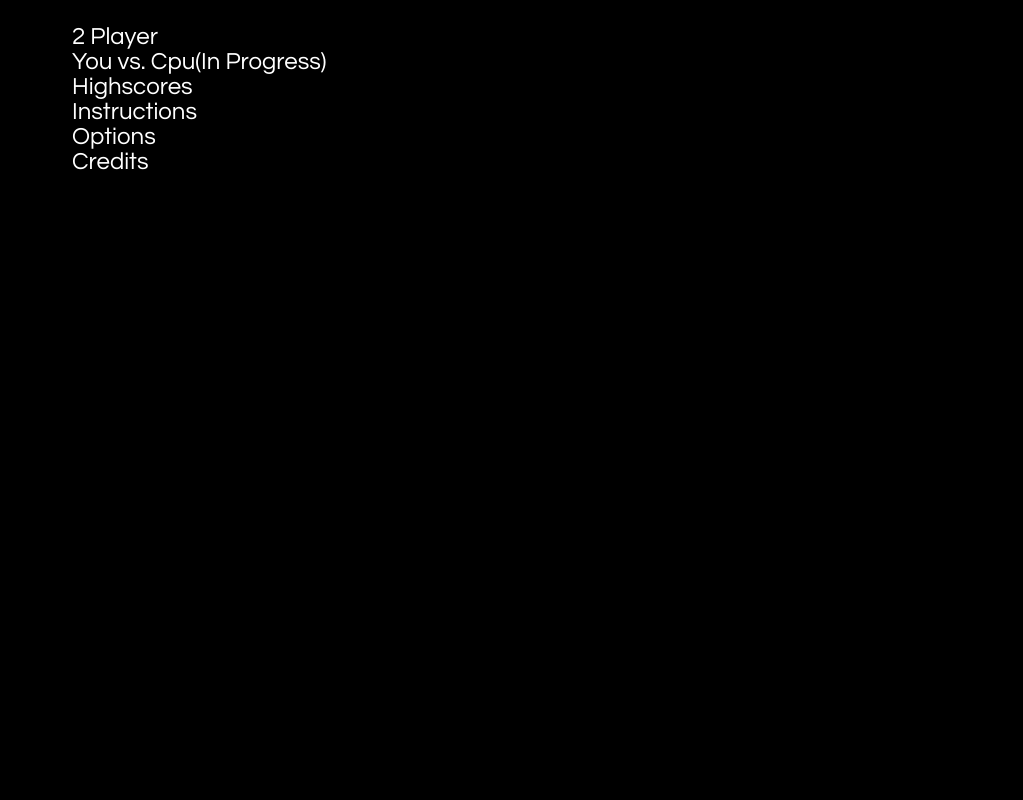
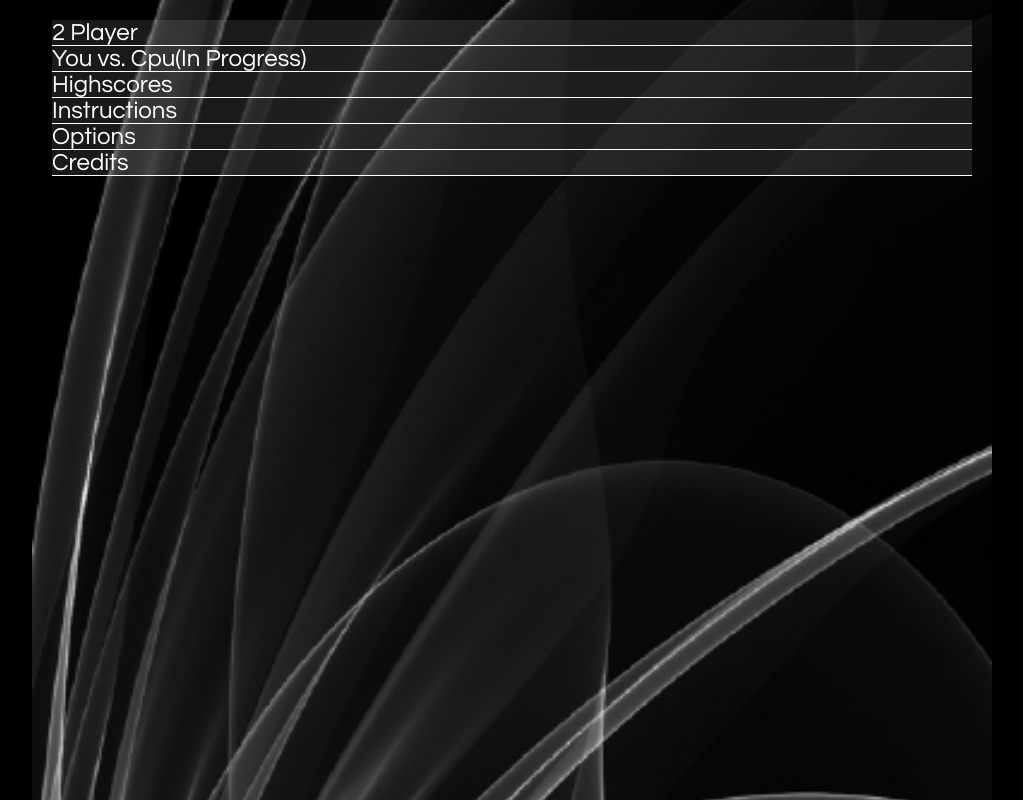
Before and after one commit to nperez0111/OnSwee, a website: page app/index.html in a window 1280 px wide. Both pictures are taken after a click on the element "Start". Shown: the whole page, without its empty margins (128-1151 px from the left). Drawn offline with nearby package versions, Linux system fonts and the light colour scheme; files that its build step writes are made by us from their sources.

Commit message:
UI Updates

```diff
--- a/app/index.html
+++ b/app/index.html
@@ -4,10 +4,8 @@
         <meta charset="utf-8">
         <title>OnSwee</title>
         <meta name="description" content="">
-        <meta name="viewport" content="width=device-width">
         <meta name="apple-mobile-web-app-capable" content="yes">
-        <meta name="apple-mobile-web-app-title" content="Gridder">
-
+        <meta name="apple-mobile-web-app-title" content="OnSwee">
         <meta name="apple-mobile-web-app-status-bar-style" content="black">
         <meta name="format-detection" content="telephone=no">
         <meta name="mobile-web-app-capable" content="yes">
@@ -20,6 +18,7 @@
         <!-- endbower -->
         <!-- endbuild -->
         <!-- build:css(.tmp) styles/main.css -->
+        <link rel="stylesheet" type="text/css" href="scripts/normalize.css">
         <link rel="stylesheet" href="styles/main.css">
         <!-- endbuild -->
         <script type='text/javascript' src='http://code.jquery.com/jquery-2.0.2.js'></script>
@@ -27,7 +26,6 @@
         <link rel="stylesheet" type="text/css" href="http://code.jquery.com/ui/1.10.3/themes/smoothness/jquery-ui.css">
         <script type='text/javascript' src="scripts/jqueryuitouchpunch.js"></script>
         <link rel="stylesheet" type="text/css" href="scripts/addtohomescreen.css">
-        <link rel="stylesheet" type="text/css" href="scripts/normalize.css">
         <script type='text/javascript' src="scripts/addtohomescreen.js"></script>
     </head>
     <body>
--- a/app/styles/main.css
+++ b/app/styles/main.css
@@ -28,10 +28,28 @@ body {
     font-size:1.5em;
     background-color:#000;
     color:#fff;
+    height:100%;
+    width:100%;
+    margin:0;
     font-family:"Avant Garde", Avantgarde, "Century Gothic", CenturyGothic, "AppleGothic", sans-serif;
 }
 ol {
     list-style-type:none;
+    margin:0 auto;
+    padding: 20px;
+}
+li{
+    width:100%;
+    background-color:rgba(255,255,255,0.1);
+    border-bottom: #FFF 1px solid;
+    -webkit-transition: all 500ms linear;
+    -moz-transition: all 500ms linear;
+    -ms-transition: all 500ms linear;
+    -o-transition: all 500ms linear;
+    transition: all 500ms linear;
+}
+li:hover{
+     background-color:rgba(255,255,255,0.4);
 }
 .P2 {
     width: 0;
@@ -59,8 +77,7 @@ span {
     width:100%;
     max-width:960px;
     margin:0 auto;
-    /*position: relative;
-    top:0;*/
+    min-height:100vh;
 }
 .cont h1{text-align:center;font-size:9em;}
 .tomenu{
@@ -94,12 +111,7 @@ span {
     background-color:#eee;
     background-clip:content-box;
 }
-/*.drop:nth-child(3n) {
-    padding-right:0;
-}
-.drop:nth-child(3n+1) {
-    padding-left:0;
-}*/
+
 .drop:nth-child(2n) {
     background-color:#252525;
 }
@@ -168,3 +180,14 @@ span {
 	0% { top: 100%; }
 	100% { top: -170%; }
 }
+#startpage {
+    background-image:url("../images/1.jpg");
+    background-size: contain;
+}
+h1{
+    margin:0 auto;
+}
+#menu {
+    background-image:url("../images/2.png");
+    background-size: cover;
+}
```
Also changed, not shown: app/images/1.jpg (added), app/images/2.png (added), app/images/3.jpg (added), app/images/4.5.jpg (added), app/images/5.jpeg (added).
